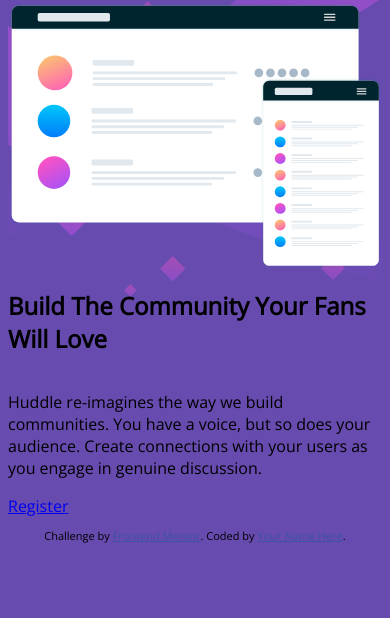
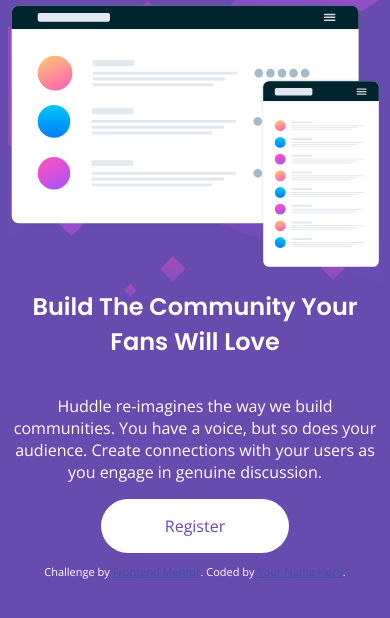
Before and after one commit to loganwoolf/FM-Huddle-landing-page, a plain HTML site: page index.html in a window 390 px wide. Shown: the part 76-694 px from the top of the page. Drawn offline with nearby package versions, Linux system fonts and the light colour scheme.

Commit message:
complete mobile layout

```diff
--- a/style.css
+++ b/style.css
@@ -1,18 +1,41 @@
-
-@import url('https://fonts.googleapis.com/css2?family=Open+Sans&display=swap');
+@import url("https://fonts.googleapis.com/css2?family=Open+Sans&display=swap");
+@import url("https://fonts.googleapis.com/css2?family=Poppins:wght@400;600&display=swap");
 
 :root {
   --violet: hsl(257, 40%, 49%);
-  --soft-magenta: hsl(300, 69%, 71%)
+  --soft-magenta: hsl(300, 69%, 71%);
 }
 
 body {
-  font-family: 'Open Sans', sans-serif;
+  font-family: "Open Sans", sans-serif;
   background: url(./images/bg-mobile.svg) top no-repeat;
   background-color: var(--violet);
+  color: white;
+}
+
+section > h2 {
+  font-family: "Poppins", sans-serif;
+  font-weight: 600;
+}
+section > a {
+  background-color: white;
+  padding: 1em 4em;
+  border-radius: 2em;
+  color: var(--violet);
+  text-decoration-line: none;
+}
+section > p {
+max-width: 60ch;
+}
+
+section > img {
+  max-width: 96vw;
+  max-height: 55vh;
 }
 
 section {
   display: flex;
   flex-direction: column;
+  align-items: center;
+  text-align: center;
 }
```
